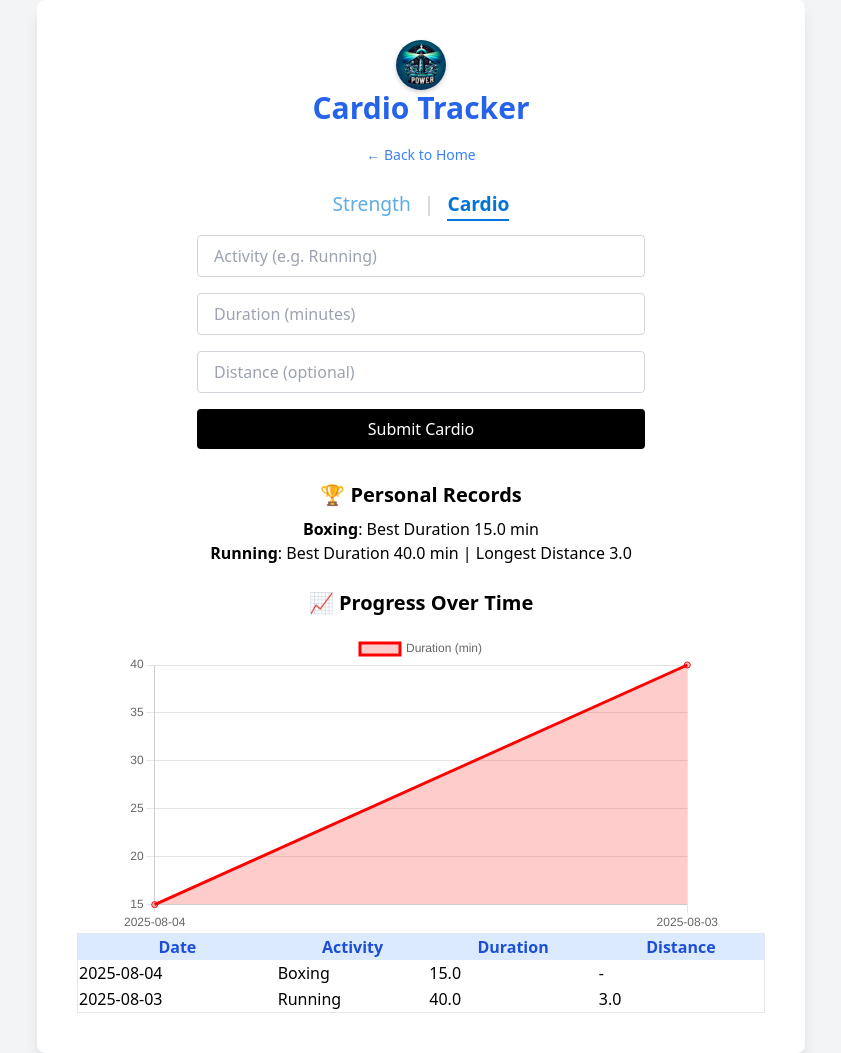
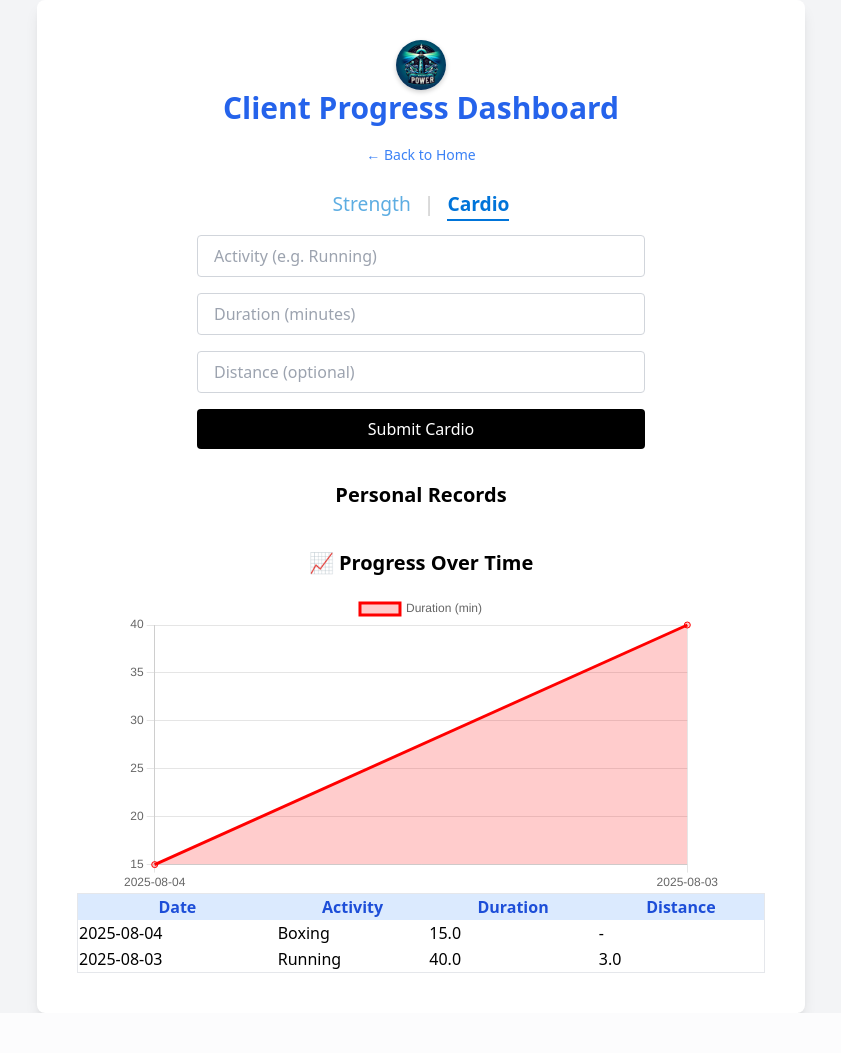
Before and after one commit to samrosen03/port-of-power-app, a Flask app: page /cardio in a window 1280 px wide. Shown: the whole page, without its empty margins (219-1060 px from the left). After the commit the page ends 1013 px from the top, so only its background shows below. Run offline with Flask 3, Linux system fonts and the light colour scheme; a user stored in the database is signed in; style sheets or scripts are compiled from the project's sources.

Commit message:
UI: matched Cardio page header to Client Progress Dashboard

```diff
--- a/templates/cardio.html
+++ b/templates/cardio.html
@@ -11,7 +11,7 @@
     <div class="text-center mb-6">
       <img src="{{ url_for('static', filename='images/portofpower_logo.webp') }}"
            style="width:50px;height:50px;border-radius:50%;box-shadow:0 2px 5px rgba(0,0,0,0.2);margin:auto;">
-      <h1 class="text-3xl font-bold text-blue-600 mb-4">Cardio Tracker</h1>
+      <h1 class="text-3xl font-bold text-blue-600 mb-4 text-center">Client Progress Dashboard</h1>
       <a href="{{ url_for('index') }}" class="text-blue-500 hover:underline text-sm">← Back to Home</a>
     </div>
 <!-- ✅ Clean Strength|Cardio Tabs -->
@@ -40,12 +40,20 @@
     </form>
 
     <!-- ✅ PR Section -->
-    <h2 class="text-xl font-semibold mb-2 text-center">🏆 Personal Records</h2>
-    <ul class="text-center mb-6">
-      {% for act, dur in pr_duration_dict.items() %}
-        <li><b>{{ act }}</b>: Best Duration {{ dur }} min{% if pr_distance_dict.get(act) %} | Longest Distance {{ pr_distance_dict[act] }}{% endif %}</li>
-      {% endfor %}
-    </ul>
+    <h2 class="text-xl font-semibold mb-2 text-center">Personal Records</h2>
+<ul class="text-center mb-10">
+  {% for exercise, weight in pr_data %}
+    <li class="text-gray-700">
+      <strong>{{ exercise }}:</strong> {{ weight }} lbs
+      {% if percent_changes.get(exercise) is not none %}
+        <span class="text-green-600">(+{{ percent_changes[exercise] }}%)</span>
+      {% endif %}
+    </li>
+  {% endfor %}
+</ul>
+
+
+
 
     <!-- 📈 Graph -->
     <h2 class="text-xl font-semibold mb-4 text-center"><b>📈 Progress Over Time</b></h2>
```
